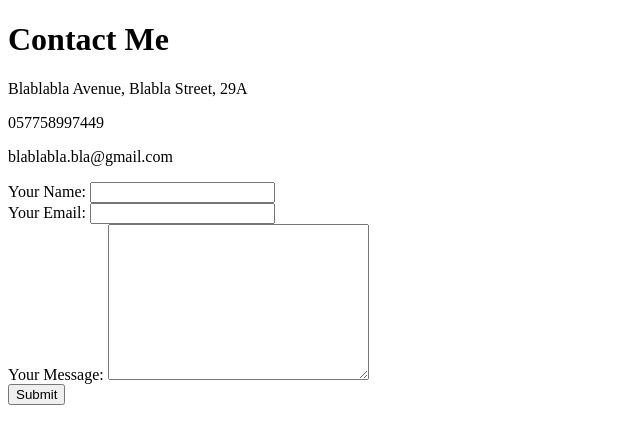
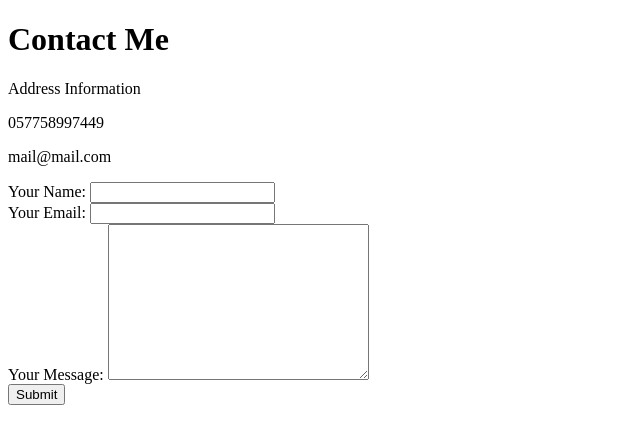
Before and after one commit to sumkuzu/CV, a plain HTML site: page contactinfo.html in a window 1280 px wide. Shown: the whole page, without its empty margins (0-640 px from the left). Drawn offline with Linux system fonts and the light colour scheme.

Commit message:
Update contactinfo.html

```diff
--- a/contactinfo.html
+++ b/contactinfo.html
@@ -6,9 +6,9 @@
   </head>
   <body>
     <h1>Contact Me</h1>
-    <p>Blablabla Avenue, Blabla Street, 29A</p>
+    <p>Address Information</p>
     <p>057758997449</p>
-    <p>blablabla.bla@gmail.com</p>
+    <p>mail@mail.com</p>
     <form action="mailto:sumkuzu93@gmail.com" method="post" enctype="text/plain">
     <label>Your Name:</label>
     <input type="text" name="text" value=""><br>
```
